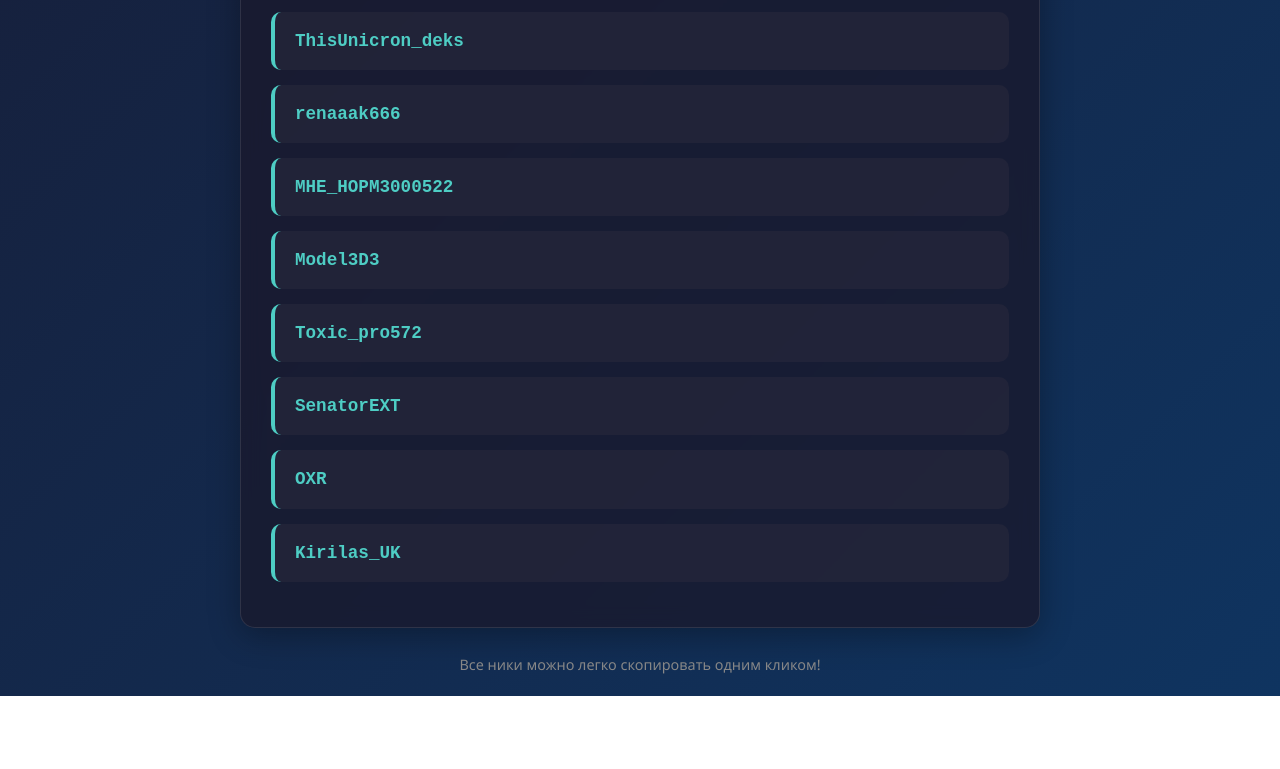
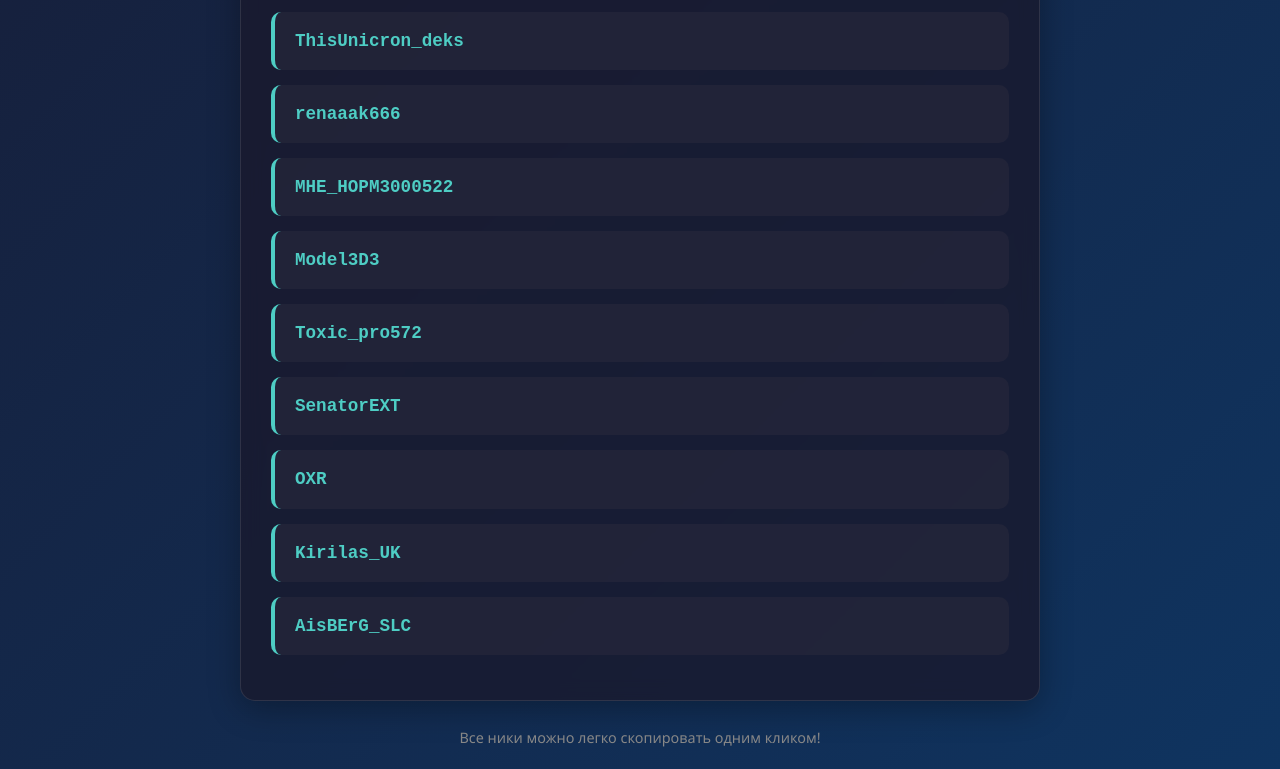
Before and after one commit to XuRyAl/SCL-NICKNAME-, a plain HTML site: page index.html in a window 1280 px wide. Shown: the part 1997-2766 px from the top of the page. Before the commit the page ends 2693 px from the top, so only its background shows below. Drawn offline with Linux system fonts and the light colour scheme.

Commit message:
Add 'AisBErG_SLC' to nicknames list

```diff
--- a/index.html
+++ b/index.html
@@ -190,7 +190,8 @@
             "Toxic_pro572",
             "SenatorEXT",
             "OXR",
-            "Kirilas_UK"
+            "Kirilas_UK",
+            "AisBErG_SLC"
         ];
 
         const container = document.getElementById('nicknamesContainer');
```
